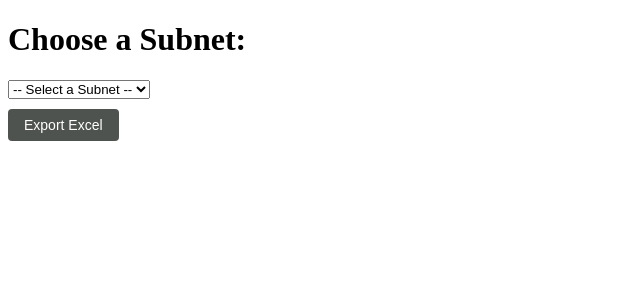
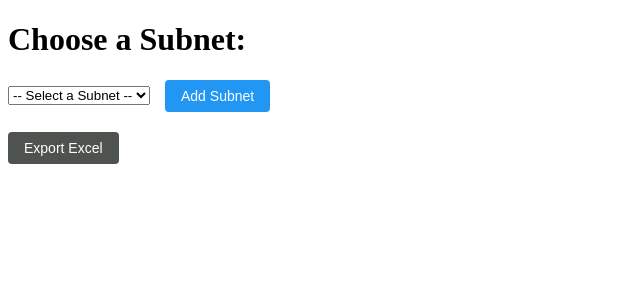
Before and after one commit to asummerau/IP-address-mgmt, a Flask app: page / in a window 1280 px wide. Shown: the top 300 px of the page, without its empty margins (0-640 px from the left). Run offline with Flask 3, Linux system fonts and the light colour scheme; parts of the project's set-up code (start-up, migrations or seed data) failed here and were passed over.

Commit message:
add option to add a subnet via dashboard and save automatically to backend

```diff
--- a/app.py
+++ b/app.py
@@ -15,13 +15,52 @@ app = Flask(__name__, static_folder='static', template_folder='template')
 # }
 
 filename = 'data_backup/data.csv'
-# define your IP pools and the dhcp range (if any)
-subnets = [
-    {'subnet': '10.0.0.0/24', 'dhcp_range': ('10.0.0.151', '10.0.0.250')},
-    {'subnet': '10.110.0.0/24', 'dhcp_range': ('10.110.0.11', '10.110.0.250')},
-    {'subnet': '10.110.110.0/24', 'dhcp_range': ('10.110.110.11', '10.110.110.250')},
-    {'subnet': '10.110.120.0/24', 'dhcp_range': ('10.110.120.11', '10.110.120.250')}
-]
+subnets_filename = 'subnets.json'
+
+# Load subnets from JSON file
+def load_subnets():
+    if os.path.exists(subnets_filename):
+        with open(subnets_filename, 'r') as f:
+            subnets_data = json.load(f)
+            # Convert to the expected format
+            subnets = []
+            for subnet_info in subnets_data:
+                dhcp_range = subnet_info.get('dhcp_range')
+                if dhcp_range and len(dhcp_range) == 2:
+                    dhcp_range = tuple(dhcp_range)
+                else:
+                    dhcp_range = None
+                subnets.append({
+                    'subnet': subnet_info['subnet'],
+                    'dhcp_range': dhcp_range
+                })
+            return subnets
+    else:
+        # Default subnets if file doesn't exist
+        return [
+            {'subnet': '10.0.0.0/24', 'dhcp_range': ('10.0.0.151', '10.0.0.250')},
+            {'subnet': '10.110.0.0/24', 'dhcp_range': ('10.110.0.11', '10.110.0.250')},
+            {'subnet': '10.110.110.0/24', 'dhcp_range': ('10.110.110.11', '10.110.110.250')},
+            {'subnet': '10.110.120.0/24', 'dhcp_range': ('10.110.120.11', '10.110.120.250')}
+        ]
+
+def save_subnets(subnets):
+    # Convert to JSON format
+    subnets_data = []
+    for subnet_info in subnets:
+        dhcp_range = subnet_info.get('dhcp_range')
+        if dhcp_range:
+            dhcp_range = list(dhcp_range)
+        subnets_data.append({
+            'subnet': subnet_info['subnet'],
+            'dhcp_range': dhcp_range
+        })
+
+    with open(subnets_filename, 'w') as f:
+        json.dump(subnets_data, f, indent=4)
+
+# Load subnets at startup
+subnets = load_subnets()
 
 def is_dhcp_address(ip, subnet_info):
     dhcp_range = subnet_info['dhcp_range']
@@ -30,27 +69,58 @@ def is_dhcp_address(ip, subnet_info):
     # Returns true if the specified ip lies within the reserved dhcp range
     return ipaddress.ip_address(dhcp_range[0]) <= ipaddress.ip_address(ip) <= ipaddress.ip_address(dhcp_range[1])
 
+def generate_subnet_ips(subnet_info):
+    """Generate IP addresses for a given subnet"""
+    subnet = subnet_info['subnet']
+    ips = []
+    for ip in IPNetwork(subnet):
+        ip_address = str(ip)
+        ip_data = {
+            'ip_address': ip_address,
+            'comment': 'DHCP address' if is_dhcp_address(ip_address, subnet_info) else '',
+            'subnet': subnet,
+            'in_use': '',
+            'editable': not is_dhcp_address(ip_address, subnet_info)
+        }
+        ips.append(ip_data)
+    return ips
+
+def regenerate_dataframe():
+    """Regenerate the DataFrame with all current subnets"""
+    global df
+    ips = []
+    for subnet_info in subnets:
+        ips.extend(generate_subnet_ips(subnet_info))
+
+    new_df = pd.DataFrame(ips)
+
+    # If we have existing data, preserve comments and in_use status
+    if 'df' in globals() and not df.empty:
+        # Create a lookup for existing data
+        existing_data = df.set_index('ip_address')
+        new_df = new_df.set_index('ip_address')
+
+        # Update new_df with existing data where available
+        for ip in new_df.index:
+            if ip in existing_data.index:
+                new_df.loc[ip, 'comment'] = existing_data.loc[ip, 'comment']
+                new_df.loc[ip, 'in_use'] = existing_data.loc[ip, 'in_use']
+
+        new_df = new_df.reset_index()
+
+    df = new_df
+    df.to_csv(filename, index=False)
+
 
 if os.path.exists(filename):
     df = pd.read_csv(filename)
-
+    # Check if we need to regenerate data (new subnets added)
+    existing_subnets = set(df['subnet'].unique()) if not df.empty else set()
+    current_subnets = set([s['subnet'] for s in subnets])
+    if existing_subnets != current_subnets:
+        regenerate_dataframe()
 else:
-
-    ips = []
-    for subnet_info in subnets:
-        subnet = subnet_info['subnet']
-        for ip in IPNetwork(subnet):
-            ip_address = str(ip)
-            ip_data = {
-                'ip_address': ip_address,
-                'comment': 'DHCP address' if is_dhcp_address(ip_address, subnet_info) else '',
-                'subnet': subnet,
-                'in_use': '',
-                'editable': not is_dhcp_address(ip_address, subnet_info)
-            }
-            ips.append(ip_data)
-    df = pd.DataFrame(ips)
-    df.to_csv(filename, index=False)
+    regenerate_dataframe()
 
 
 @app.route('/', methods=['GET', 'POST'])
@@ -94,5 +164,62 @@ def export_excel():
     df.to_excel(excel_filename, index=False)
     return send_file(excel_filename, as_attachment=True)
 
+@app.route('/addSubnet', methods=['POST'])
+def add_subnet():
+    try:
+        data = request.get_json()
+        subnet_cidr = data.get('subnet')
+        dhcp_start = data.get('dhcp_start')
+        dhcp_end = data.get('dhcp_end')
+
+        # Validate subnet format
+        try:
+            network = IPNetwork(subnet_cidr)
+        except Exception as e:
+            return jsonify({'success': False, 'message': 'Invalid subnet format'})
+
+        # Check if subnet already exists
+        existing_subnets = [s['subnet'] for s in subnets]
+        if subnet_cidr in existing_subnets:
+            return jsonify({'success': False, 'message': 'Subnet already exists'})
+
+        # Validate DHCP range if provided
+        dhcp_range = None
+        if dhcp_start and dhcp_end:
+            try:
+                start_ip = ipaddress.ip_address(dhcp_start)
+                end_ip = ipaddress.ip_address(dhcp_end)
+                network_obj = ipaddress.ip_network(subnet_cidr, strict=False)
+
+                # Check if DHCP range is within the subnet
+                if start_ip not in network_obj or end_ip not in network_obj:
+                    return jsonify({'success': False, 'message': 'DHCP range must be within the subnet'})
+
+                if start_ip >= end_ip:
+                    return jsonify({'success': False, 'message': 'DHCP start must be less than DHCP end'})
+
+                dhcp_range = (dhcp_start, dhcp_end)
+
+            except Exception as e:
+                return jsonify({'success': False, 'message': 'Invalid DHCP range'})
+
+        # Add new subnet
+        new_subnet = {
+            'subnet': subnet_cidr,
+            'dhcp_range': dhcp_range
+        }
+        subnets.append(new_subnet)
+
+        # Save subnets to file
+        save_subnets(subnets)
+
+        # Regenerate DataFrame with new subnet
+        regenerate_dataframe()
+
+        return jsonify({'success': True, 'message': 'Subnet added successfully'})
+
+    except Exception as e:
+        return jsonify({'success': False, 'message': str(e)})
+
 if __name__ == '__main__':
     app.run(host="0.0.0.0", port="9000", debug=True)
--- a/static/script.js
+++ b/static/script.js
@@ -112,3 +112,100 @@ function handleCheckboxChange(checkbox, row) {
 function exportToExcel() {
     window.location.href = '/exportExcel';
 }
+
+// Subnet Modal Functions
+function showAddSubnetModal() {
+    document.getElementById('add-subnet-modal').style.display = 'block';
+}
+
+function hideAddSubnetModal() {
+    document.getElementById('add-subnet-modal').style.display = 'none';
+    // Clear form
+    document.getElementById('add-subnet-form').reset();
+}
+
+// Close modal when clicking outside of it
+window.onclick = function(event) {
+    var modal = document.getElementById('add-subnet-modal');
+    if (event.target == modal) {
+        hideAddSubnetModal();
+    }
+}
+
+function addSubnet() {
+    var subnetIp = document.getElementById('subnet-ip').value.trim();
+    var prefixLength = document.getElementById('prefix-length').value;
+    var dhcpStart = document.getElementById('dhcp-start').value.trim();
+    var dhcpEnd = document.getElementById('dhcp-end').value.trim();
+
+    // Validate inputs
+    if (!subnetIp || !prefixLength) {
+        alert('Please fill in all required fields (Subnet IP and Prefix Length).');
+        return;
+    }
+
+    // Validate IP address format
+    if (!isValidIP(subnetIp)) {
+        alert('Please enter a valid IP address.');
+        return;
+    }
+
+    // Validate DHCP range if provided
+    if ((dhcpStart && !dhcpEnd) || (!dhcpStart && dhcpEnd)) {
+        alert('Please provide both DHCP start and end addresses, or leave both empty.');
+        return;
+    }
+
+    if (dhcpStart && dhcpEnd) {
+        if (!isValidIP(dhcpStart) || !isValidIP(dhcpEnd)) {
+            alert('Please enter valid DHCP range IP addresses.');
+            return;
+        }
+    }
+
+    // Construct subnet string
+    var subnetString = subnetIp + '/' + prefixLength;
+
+    // Prepare data to send
+    var subnetData = {
+        subnet: subnetString,
+        dhcp_start: dhcpStart || null,
+        dhcp_end: dhcpEnd || null
+    };
+
+    // Send to backend
+    fetch('/addSubnet', {
+        method: 'POST',
+        headers: {
+            'Content-Type': 'application/json',
+        },
+        body: JSON.stringify(subnetData)
+    })
+    .then(response => response.json())
+    .then(data => {
+        if (data.success) {
+            // Add new option to select dropdown
+            var select = document.getElementById('subnet-select');
+            var option = document.createElement('option');
+            option.value = subnetString;
+            option.text = subnetString;
+            select.appendChild(option);
+
+            // Hide modal and reset form
+            hideAddSubnetModal();
+
+            alert('Subnet added successfully!');
+        } else {
+            alert('Error adding subnet: ' + data.message);
+        }
+    })
+    .catch(error => {
+        console.error('Error:', error);
+        alert('Error adding subnet. Please try again.');
+    });
+}
+
+function isValidIP(ip) {
+    var regex = /^(?:(?:25[0-5]|2[0-4][0-9]|[01]?[0-9][0-9]?)\.){3}(?:25[0-5]|2[0-4][0-9]|[01]?[0-9][0-9]?)$/;
+    return regex.test(ip);
+}
--- a/static/styles.css
+++ b/static/styles.css
@@ -118,3 +118,120 @@ tr.dhcp-row input[type="text"] {
 #export-excel-button-container {
     margin-top: 10px;
 }
+
+/* Subnet Controls */
+.subnet-controls {
+    display: flex;
+    align-items: center;
+    gap: 15px;
+    margin-bottom: 20px;
+}
+
+.add-subnet-button {
+    padding: 8px 16px;
+    background-color: #2196F3;
+    color: white;
+    border: none;
+    border-radius: 4px;
+    cursor: pointer;
+    font-size: 14px;
+}
+
+.add-subnet-button:hover {
+    background-color: #0b7dda;
+}
+
+/* Modal Styles */
+.modal {
+    display: none;
+    position: fixed;
+    z-index: 1000;
+    left: 0;
+    top: 0;
+    width: 100%;
+    height: 100%;
+    overflow: auto;
+    background-color: rgba(0,0,0,0.4);
+}
+
+.modal-content {
+    background-color: #fefefe;
+    margin: 10% auto;
+    padding: 20px;
+    border: 1px solid #888;
+    border-radius: 8px;
+    width: 80%;
+    max-width: 500px;
+    position: relative;
+}
+
+.close {
+    color: #aaa;
+    float: right;
+    font-size: 28px;
+    font-weight: bold;
+    position: absolute;
+    right: 15px;
+    top: 10px;
+}
+
+.close:hover,
+.close:focus {
+    color: black;
+    text-decoration: none;
+    cursor: pointer;
+}
+
+.form-group {
+    margin-bottom: 15px;
+}
+
+.form-group label {
+    display: block;
+    margin-bottom: 5px;
+    font-weight: bold;
+    color: #333;
+}
+
+.form-group input {
+    width: 100%;
+    padding: 8px;
+    border: 1px solid #ddd;
+    border-radius: 4px;
+    font-size: 14px;
+}
+
+.form-buttons {
+    display: flex;
+    gap: 10px;
+    justify-content: flex-end;
+    margin-top: 20px;
+}
+
+.submit-button {
+    padding: 10px 20px;
+    background-color: #4CAF50;
+    color: white;
+    border: none;
+    border-radius: 4px;
+    cursor: pointer;
+    font-size: 14px;
+}
+
+.submit-button:hover {
+    background-color: #45a049;
+}
+
+.cancel-button {
+    padding: 10px 20px;
+    background-color: #f44336;
+    color: white;
+    border: none;
+    border-radius: 4px;
+    cursor: pointer;
+    font-size: 14px;
+}
+
+.cancel-button:hover {
+    background-color: #da190b;
+}
--- a/template/index.html
+++ b/template/index.html
@@ -7,12 +7,45 @@
 <body>
     <h1>Choose a Subnet:</h1>
 
+    <div class="subnet-controls">
         <select id="subnet-select" onchange="loadIPAddresses()">
             <option value="">-- Select a Subnet --</option>
             {% for subnet in av_subnets %}
             <option value="{{ subnet }}">{{ subnet }}</option>
             {% endfor %}
         </select>
+        <button onclick="showAddSubnetModal()" class="add-subnet-button">Add Subnet</button>
+    </div>
+
+    <!-- Add Subnet Modal -->
+    <div id="add-subnet-modal" class="modal">
+        <div class="modal-content">
+            <span class="close" onclick="hideAddSubnetModal()">&times;</span>
+            <h2>Add New Subnet</h2>
+            <form id="add-subnet-form">
+                <div class="form-group">
+                    <label for="subnet-ip">Subnet IP Address:</label>
+                    <input type="text" id="subnet-ip" placeholder="e.g., 192.168.1.0" required>
+                </div>
+                <div class="form-group">
+                    <label for="prefix-length">Prefix Length:</label>
+                    <input type="number" id="prefix-length" min="1" max="32" placeholder="e.g., 24" required>
+                </div>
+                <div class="form-group">
+                    <label for="dhcp-start">DHCP Range Start (optional):</label>
+                    <input type="text" id="dhcp-start" placeholder="e.g., 192.168.1.100">
+                </div>
+                <div class="form-group">
+                    <label for="dhcp-end">DHCP Range End (optional):</label>
+                    <input type="text" id="dhcp-end" placeholder="e.g., 192.168.1.200">
+                </div>
+                <div class="form-buttons">
+                    <button type="button" onclick="addSubnet()" class="submit-button">Add Subnet</button>
+                    <button type="button" onclick="hideAddSubnetModal()" class="cancel-button">Cancel</button>
+                </div>
+            </form>
+        </div>
+    </div>
 
     <div id="save-button-container" style="display: none;">
         <button onclick="saveData()" class="save-button">Save</button>
```
Lines whose indentation alone changed are shown as unchanged.
